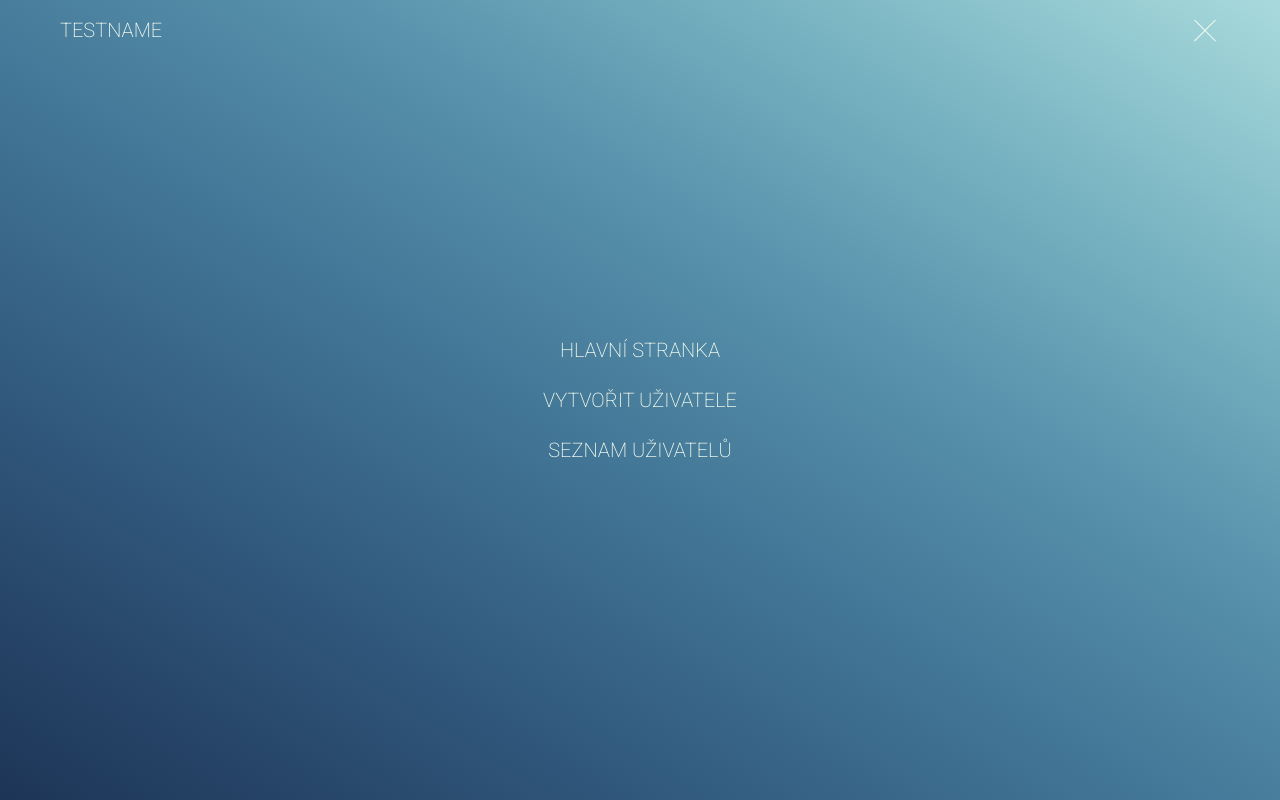
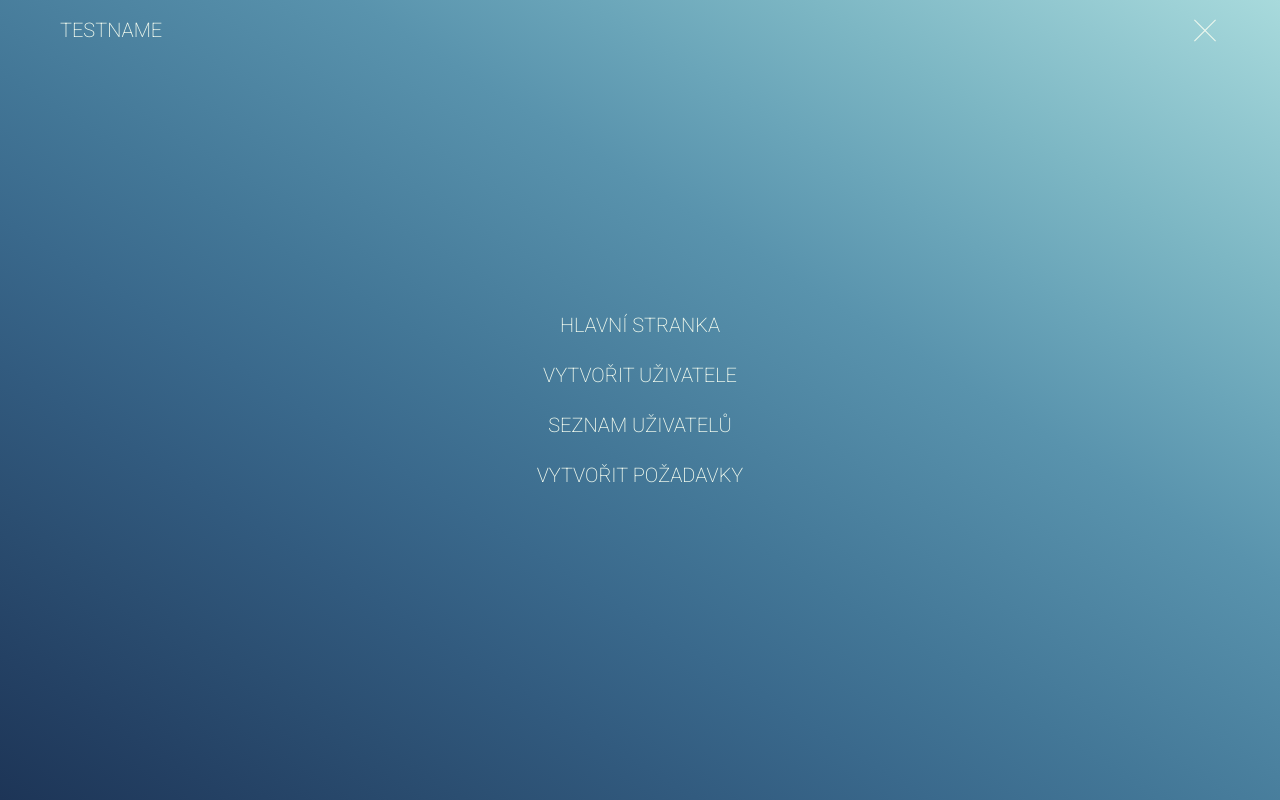
Before and after one commit to hudrdev/cappy-system-app, a React (Create React App) app: page /admin/userlist/username in a window 1280 px wide. Both pictures are taken after a click on the element 1205 px from the left and 30 px from the top of the page. Built offline with nearby package versions, Linux system fonts and the light colour scheme.

Commit message:
create shifts component start

```diff
--- a/src/components/Header/Header.js
+++ b/src/components/Header/Header.js
@@ -33,6 +33,12 @@ class Header extends Component {
                     style={{textDecoration: 'none'}}>
                         <p className="Header__menu-element">seznam uživatelů</p>
                 </NavLink>
+                <NavLink
+                    to='/admin/createshiftsrequests'
+                    onClick={this.burgerHandler}
+                    style={{textDecoration: 'none'}}>
+                        <p className="Header__menu-element">vytvořit požadavky</p>
+                </NavLink>
             </div>
         )
 
--- a/src/containers/Admin/Admin.js
+++ b/src/containers/Admin/Admin.js
@@ -5,6 +5,7 @@ import Header from '../../components/Header/Header';
 import CreateUser from '../CreateUser/CreateUser';
 import UserList from '../UserList/UserList';
 import UserEdit from '../UserEdit/UserEdit';
+import CreateShiftsRequests from '../CreateShiftsRequests/CreateShiftsRequests';
 
 class Admin extends Component {
     render() {
@@ -14,8 +15,10 @@ class Admin extends Component {
 
                 <Switch>
                     <Route path='/admin/createuser' component={CreateUser} />
+                    <Route path='/admin/userlist/username' component={UserEdit} />
                     <Route path='/admin/userlist' component={UserList} />
                     <Route path='/admin/useredit' component={UserEdit} />
+                    <Route path='/admin/createshiftsrequests' component={CreateShiftsRequests} />
                 </Switch>
             </div>
         )
--- /dev/null
+++ b/src/containers/CreateShiftsRequests/CreateShiftsRequests.js
@@ -0,0 +1,81 @@
+import React, { Component } from 'react';
+
+class CreateShiftsRequests extends Component {
+    state = {
+        createdShiftList: []
+    }
+
+    render() {
+        const currentYear = new Date().getFullYear();
+        const currentMonth = new Date().getMonth();
+        const daysInNextMonth = new Date(currentYear, currentMonth + 2, 0).getDate();
+
+        // const monthList = [
+        //     'Leden', 'Únor', 'Březen', 'Duben',
+        //     'Květen', 'Červen', 'Červenec', 'Srpen',
+        //     'Září', 'Říjen', 'Listopad', 'Prosinec'
+        // ]
+
+        // const dayList = [
+        //     'neděle', 'pondělí', 'úterý', 'středa',
+        //     'čtvrtek', 'pátek', 'sobota'
+        // ]
+
+        function isWorkday(day) {
+            return day === 'neděle' || 'sobota' ? 'dayOff' : 'workDay'
+        }
+
+        const defaultShiftsTemplate = {
+            'workDay': {
+                box: [
+                    {start: 13.5, end: 22}
+                ],
+                cat: [
+                    {start: 13, end: 23.5}
+                ],
+                floor: [
+                    {start: 13.25, end: 18.5},
+                    {start: 13.5, end: 24},
+                    {start: 18.5, end: 24}
+                ]
+            },
+            'dayOff': {
+                box: [
+                    {start: 9.5, end: 20},
+                    {start: 13, end: 22}
+                ],
+                cat: [
+                    {start: 9, end: 21},
+                    {start: 14, end: 23.5}
+                ],
+                floor: [
+                    {start: 9.25, end: 20},
+                    {start: 9.5, end: 24},
+                    {start: 16, end: 24}
+                ]
+            }
+        }
+
+        function createDefaultShifts() {
+            let array = [];
+            for (let i = 1; i < daysInNextMonth; i++) {
+                array.push(defaultShiftsTemplate[isWorkday(new Date(currentYear, currentMonth + 1, i).getDay())])
+            }
+            return array;
+        }
+
+        this.setState({
+            createdShiftList: createDefaultShifts()
+        })
+
+        console.log(this.state.createdShiftList)
+
+        return (
+            <div className="CreateShiftsRequests">
+
+            </div>
+        )
+    }
+}
+
+export default CreateShiftsRequests;
--- a/src/containers/UserEdit/UserEdit.js
+++ b/src/containers/UserEdit/UserEdit.js
@@ -1,10 +1,85 @@
 import React, { Component } from 'react';
 
+import Input from '../../components/Input/Input';
+import Button from '../../components/Button/Button';
+import EditPositions from '../../components/EditPositions/EditPositions';
+
 class UserEdit extends Component {
+    state = {
+        name: 'testname',
+        surname: 'testsurname',
+        birth: '01/01/2000',
+        address: 'Some address 123',
+        phone: '123456789',
+        box: true,
+        cat: false,
+        floor: true
+    }
+
+    changeHandler = (e) => {
+        this.setState({
+            [e.target.name]: e.target.value
+        });
+    }
+
+    handlePositionBox = () => {
+        this.setState({
+            box: !this.state.box
+        })
+    }
+
+    handlePositionCat = () => {
+        this.setState({
+            cat: !this.state.cat
+        })
+    }
+
+    handlePositionFloor = () => {
+        this.setState({
+            floor: !this.state.floor
+        })
+    }
+
+    submitForm = (e) => {
+        e.preventDefault();
+        console.log(this.state);
+    }
+
     render() {
         return (
             <div className="UserEdit">
-                EditUser component
+                <h2>změnit uživatelská data</h2>
+                <form onSubmit={this.submitForm}>
+                <Input
+                        label='name'
+                        value={this.state.name}
+                        onChange={this.changeHandler} />
+                    <Input
+                        label='surname'
+                        value={this.state.surname}
+                        onChange={this.changeHandler} />
+                    <Input
+                        label='birth'
+                        value={this.state.birth}
+                        onChange={this.changeHandler} />
+                    <Input
+                        label='address'
+                        value={this.state.address}
+                        onChange={this.changeHandler} />
+                    <Input
+                        label='phone'
+                        value={this.state.phone}
+                        onChange={this.changeHandler} />
+                    <EditPositions
+                        handlePositionBox={this.handlePositionBox}
+                        handlePositionCat={this.handlePositionCat}
+                        handlePositionFloor={this.handlePositionFloor}
+                        box={this.state.box}
+                        cat={this.state.cat}
+                        floor={this.state.floor} />
+                    <Button
+                        text='uložit' />
+                </form>
             </div>
         )
     }
--- a/src/containers/UserList/UserList.js
+++ b/src/containers/UserList/UserList.js
@@ -66,7 +66,8 @@ class UserList extends Component {
                         this.state.users.map(user => {
                             return (
                                 <UserListItem
-                                    user={user} />
+                                    user={user}
+                                    key={user.surname} />
                             )
                         })
                     }
--- a/src/scss/components/UserListItem.scss
+++ b/src/scss/components/UserListItem.scss
@@ -9,6 +9,7 @@
     grid-template-areas: 'name edit' 'positions edit';
     padding: 0 .6rem;
     cursor: pointer;
+    outline: none;
 
     &:hover {
         border-color: rgba($color-honeydew, 1);
--- /dev/null
+++ b/src/scss/containers/CreateShiftsRequests.scss
@@ -0,0 +1,3 @@
+.CreateShiftsRequests {
+    grid-area: content;
+}
--- a/src/scss/containers/UserEdit.scss
+++ b/src/scss/containers/UserEdit.scss
@@ -1,3 +1,30 @@
 .UserEdit {
     grid-area: content;
+    display: grid;
+    grid-template-columns:
+        [left-padding-start] minmax(2rem, 1fr) [left-padding-end
+        form-start] minmax(20rem, 50rem) [form-end
+        right-padding-start] minmax(2rem, 1fr) [right-padding-end];
+    grid-template-rows:
+        [title-start] 4rem [title-end
+        form-start] 1fr [form-end];
+    grid-template-areas: '. title .' '. form .';
+
+    h2 {
+        grid-area: title;
+        justify-self: center;
+        align-self: center;
+    }
+
+    form {
+        grid-area: form;
+        display: grid;
+        grid-auto-rows: max-content;
+        grid-gap: 1rem;
+        padding-bottom: 1rem;
+
+        button {
+            margin-top: 1rem;
+        }
+    }
 }
--- a/src/scss/index.scss
+++ b/src/scss/index.scss
@@ -17,3 +17,4 @@
 @import './containers/CreateUser.scss';
 @import './containers/UserList.scss';
 @import './containers/UserEdit.scss';
+@import './containers/CreateShiftsRequests.scss';
```
Also changed, not shown: src/containers/UserInfo/UserInfo.js (deleted, +0 -26 lines), 1 other file (tests, documents, lock files or other folders).
